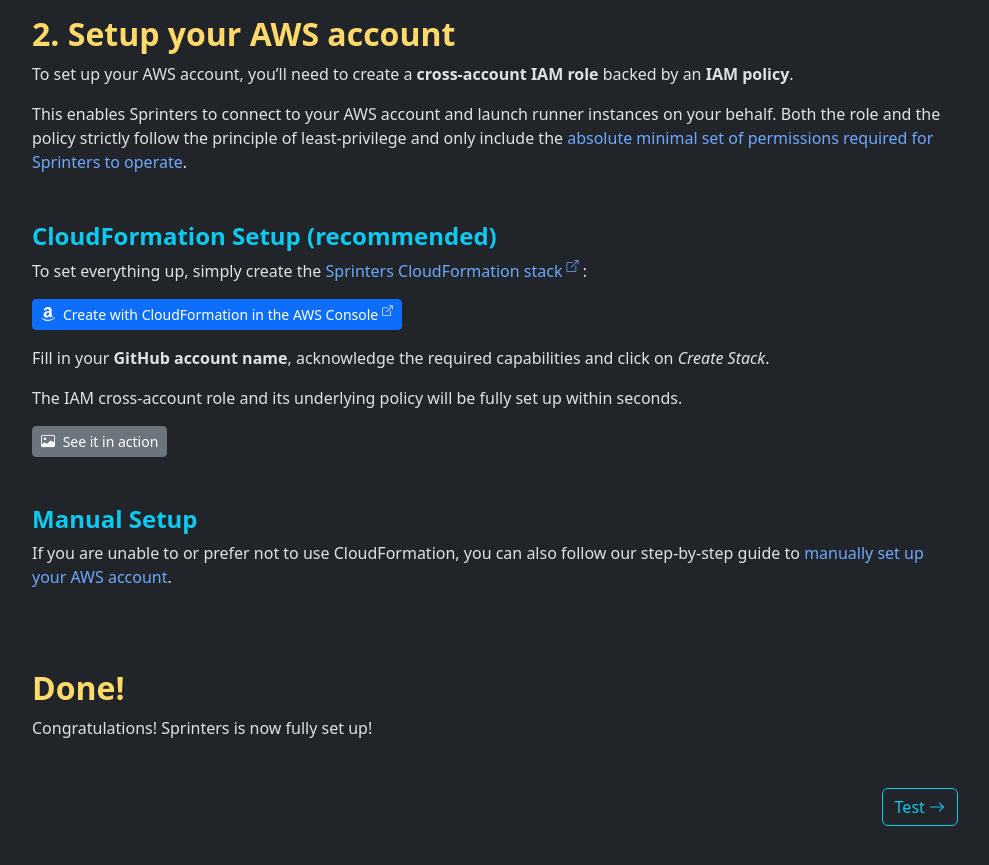
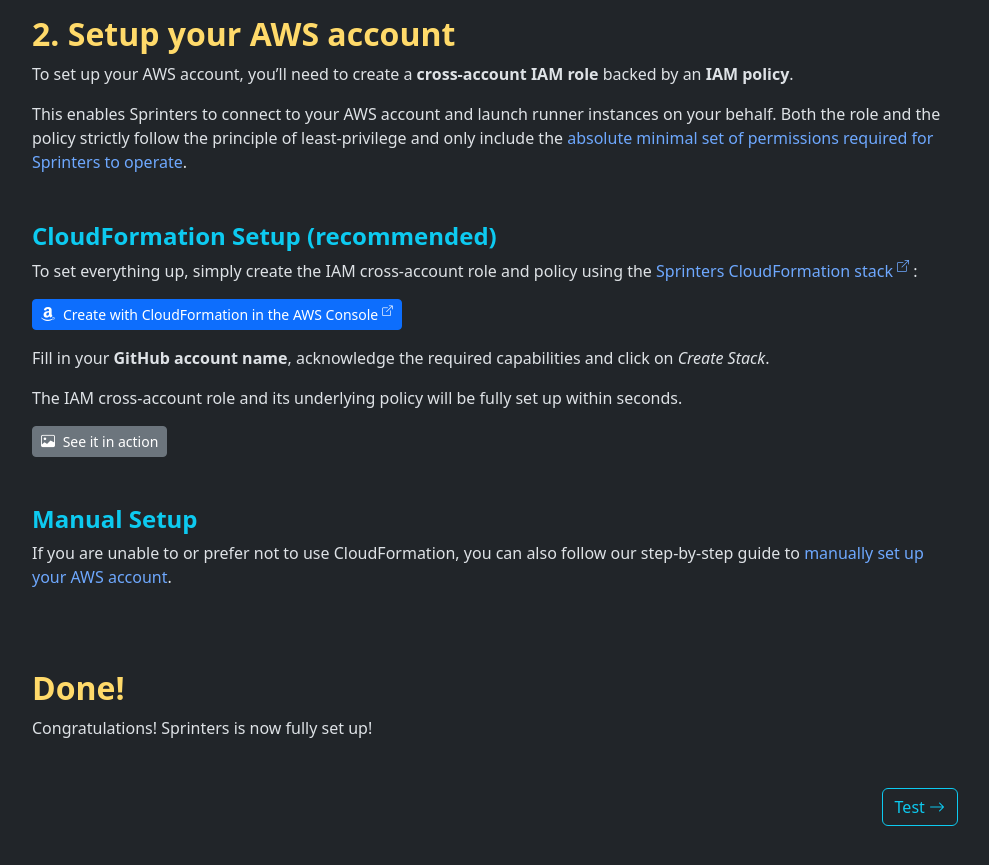
Before and after one commit to sprinters-sh/sprinters.sh, a Jekyll site: the page built from docs/setup/index.md, in a window 1280 px wide and 900 px high, scrolled down 695 px. Shown: the top 865 px of the window, without its empty margins (240-1229 px from the left). Built offline with Jekyll 4.4.1, drawn with Linux system fonts in a browser that asks for light colours.

Commit message:
Slight wording clarification

```diff
--- a/docs/setup/index.md
+++ b/docs/setup/index.md
@@ -41,7 +41,7 @@
 
 {% include h3.html id="cloudformation" text="CloudFormation Setup (recommended)" %}
 
-To set everything up, simply create the {% include external-link.html text="Sprinters CloudFormation stack"
+To set everything up, simply create the IAM cross-account role and policy using the {% include external-link.html text="Sprinters CloudFormation stack"
         href="https://github.com/sprinters-sh/sprinters/blob/main/setup/aws/sprinters-setup.yml" %}:
 
 {% include external-link.html text="<i class='bi bi-amazon me-2'></i>Create with CloudFormation in the AWS Console" class="btn btn-sm btn-primary"
```
